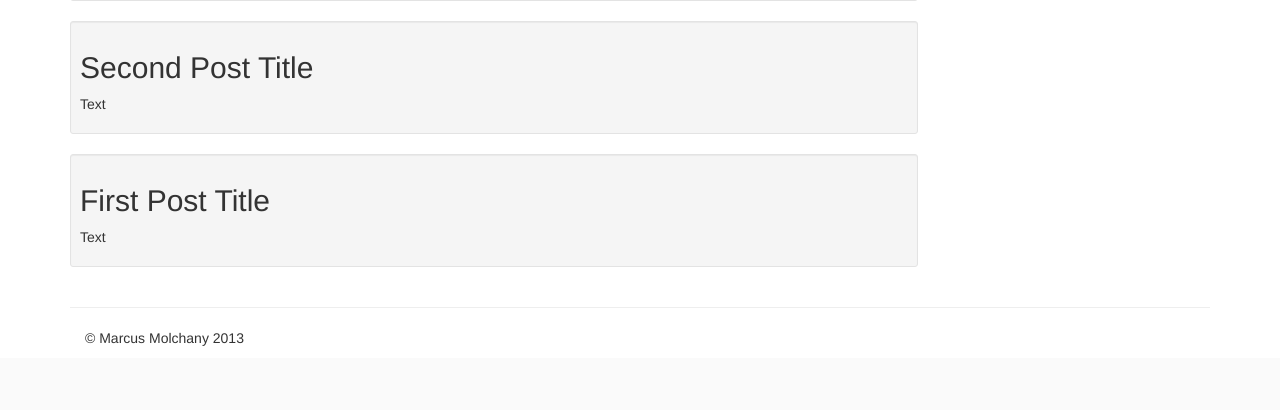
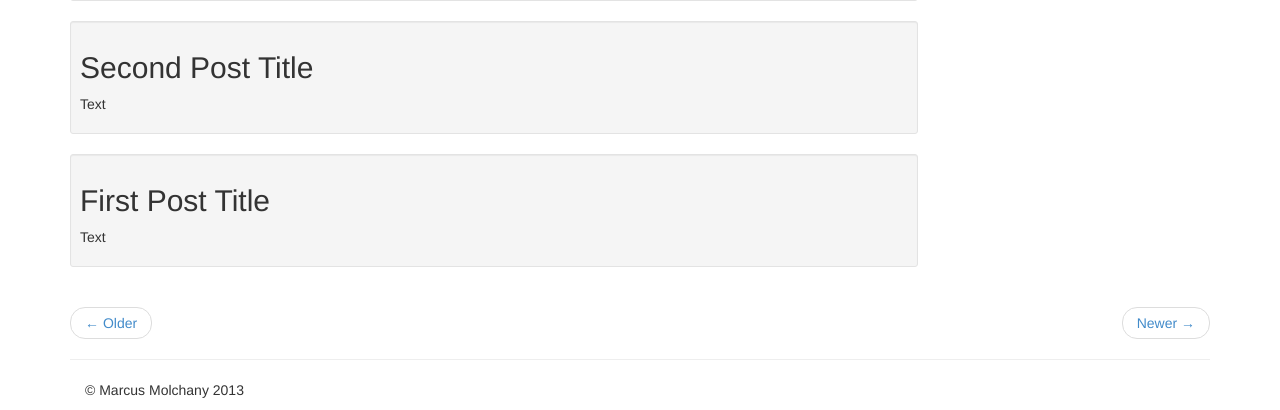
Before and after one commit to marcusmolchany/blog_php, a PHP site: page /blog in a window 1280 px wide. Shown: the part 626-1036 px from the top of the page. Before the commit the page ends 972 px from the top, so only its background shows below. Run offline with PHP 8.4, Linux system fonts and the light colour scheme; data that the repository does not hold is empty.

Commit message:
added pager to blog

```diff
--- a/blog/index.php
+++ b/blog/index.php
@@ -100,6 +100,13 @@
         </div><!--/span-->
       </div><!--/row-->
 
+      <div class="" id="blogpager" role="navigation">
+        <ul class="pager">
+          <li class="previous"><a href="#">&larr; Older</a></li>
+          <li class="next"><a href="#">Newer &rarr;</a></li>
+        </ul>
+      <div>
+
       <?php
         $footer = new Footer();
 
```
